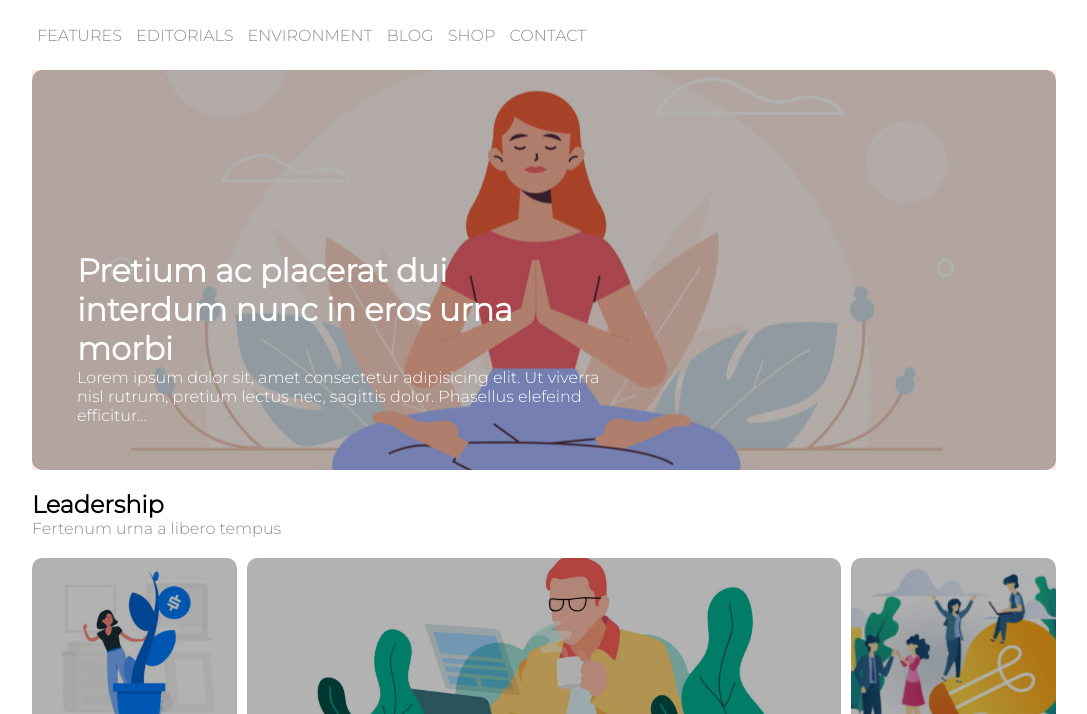
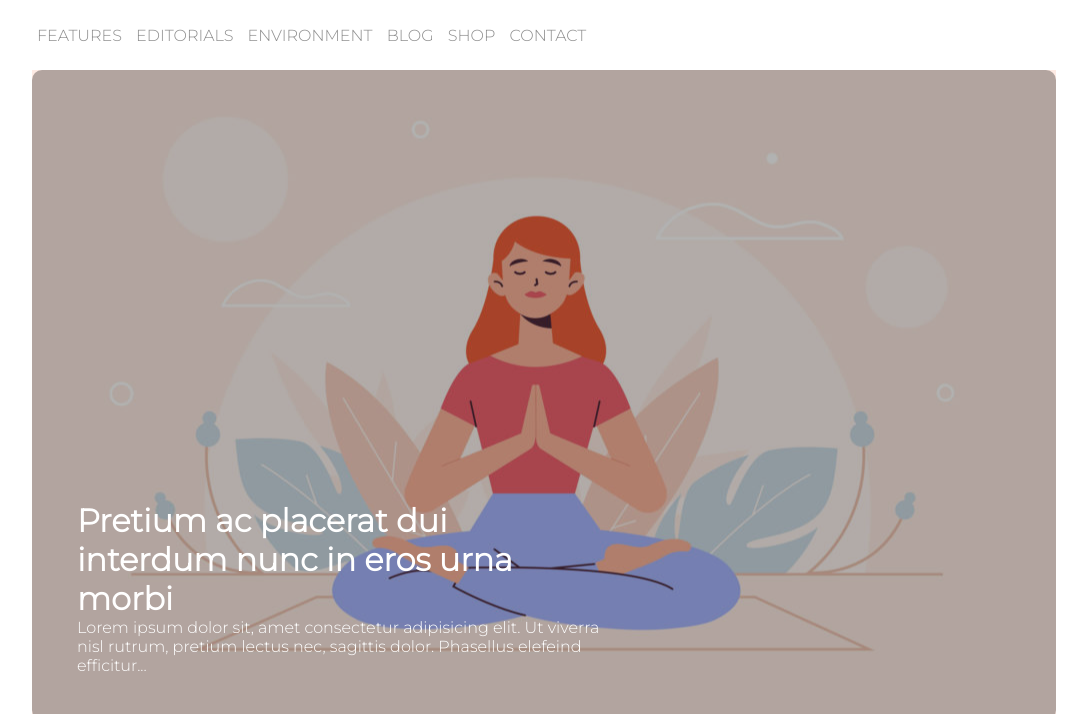
Before and after one commit to danialessi/htmlcss-wp, a plain HTML site: page index.html in a window 1280 px wide. Shown: the part 86-800 px from the top of the page, without its empty margins (96-1183 px from the left). Drawn offline with Linux system fonts and the light colour scheme.

Commit message:
sistemata immagine banner

```diff
--- a/css/style.css
+++ b/css/style.css
@@ -75,7 +75,7 @@ li a {
 
 .banner-image {
     width: 100%;
-    height: 400px;
+    height: 650px;
     background-image: url(../img/banner.jpg);
     background-size: cover;
     background-position: center;
```
Also changed, not shown: index.html (+8 -0 lines).
